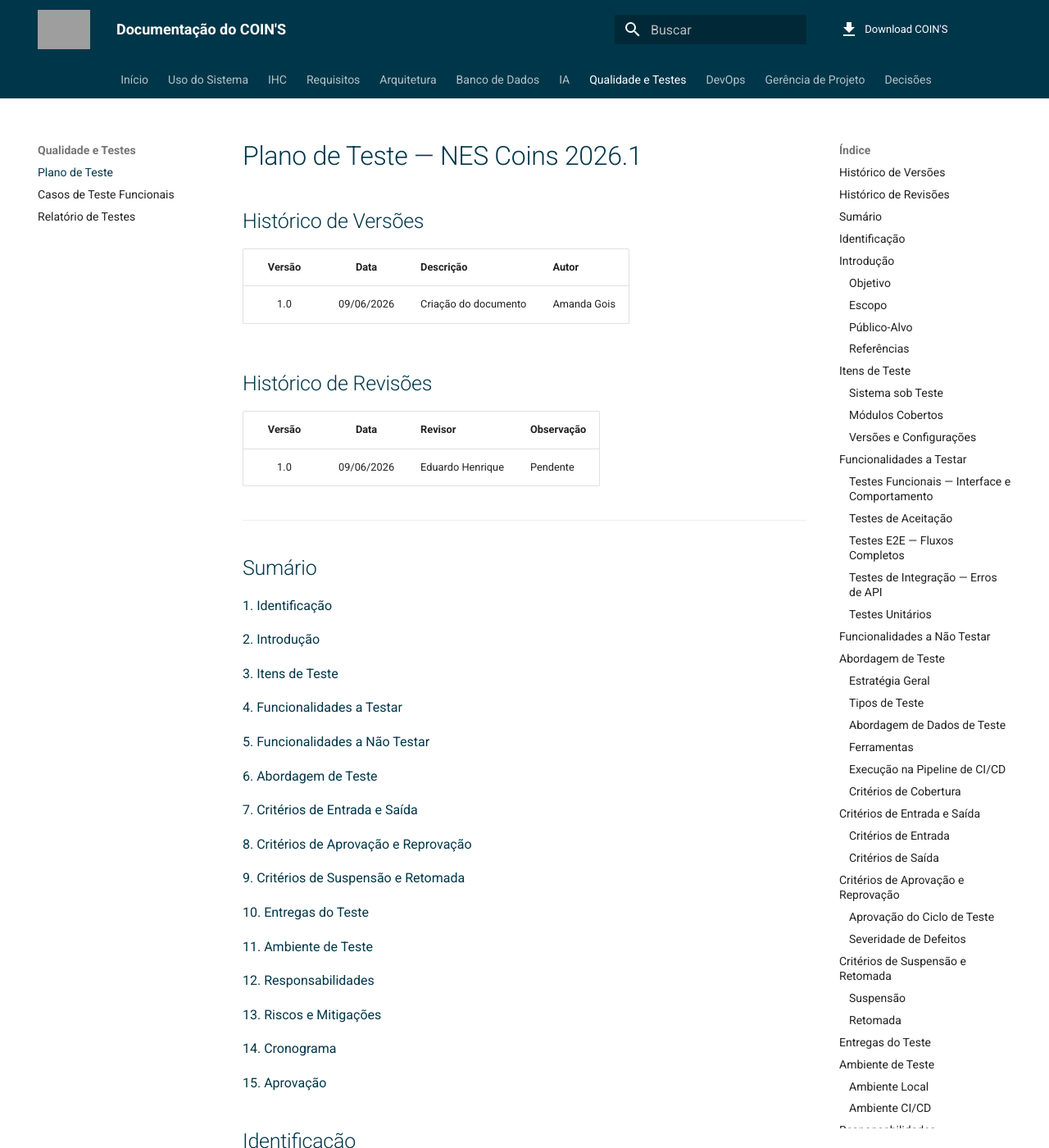
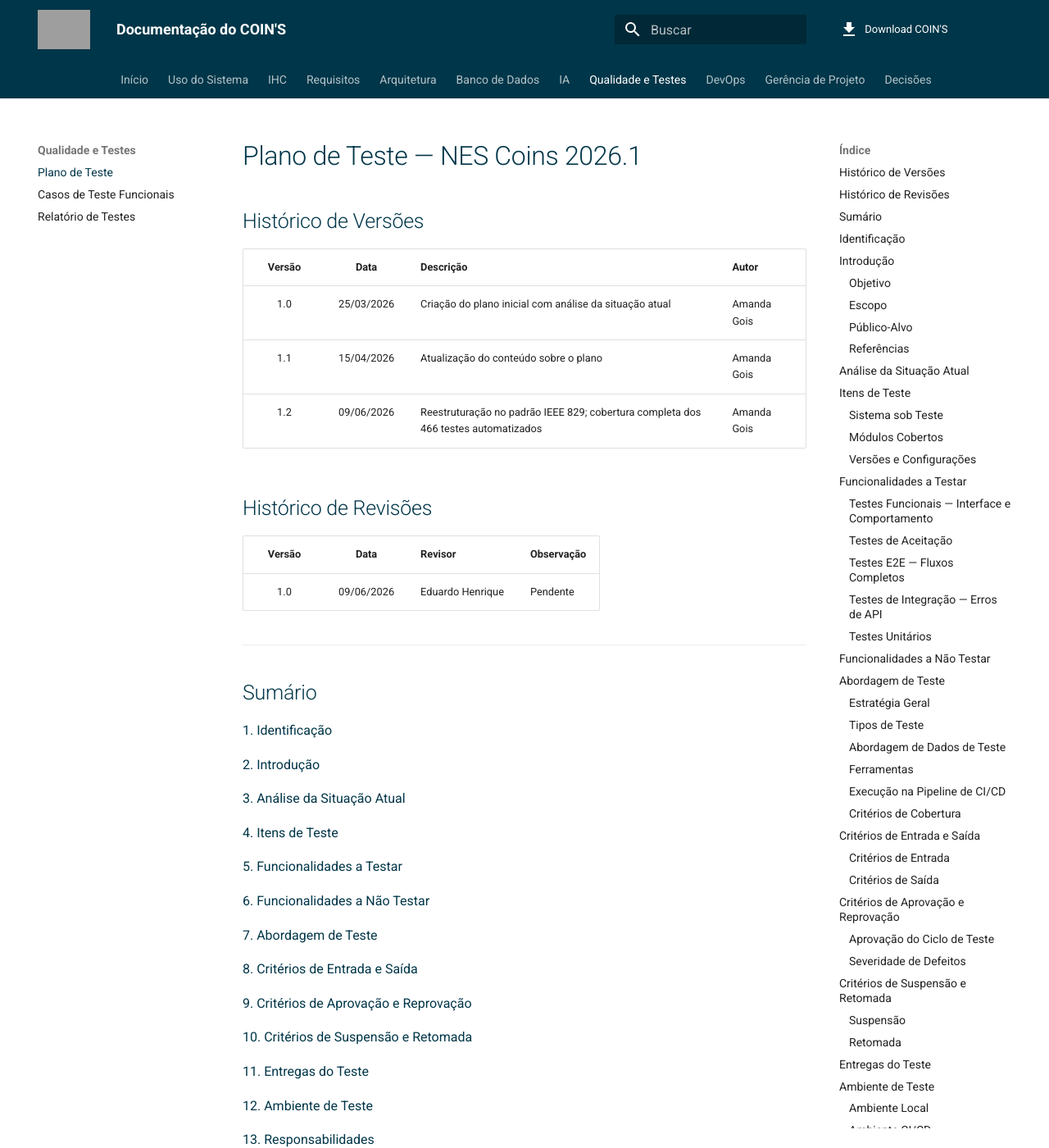
Before and after one commit to NES-Contabilidade-Integrada/doc-coins2026.1, an MkDocs documentation site: the page built from docs/qualidade-testes/plano-de-teste.md, in a window 1280 px wide and 1400 px high. Shown: the whole window at 82% size. Built offline with MkDocs 1.6.1 and Material for MkDocs 9.7.7, drawn with Linux system fonts in a browser that asks for light colours; comment, search, counter and statistics services are not loaded; some of the changed text lies outside the part shown; grey boxes are pictures that could not be loaded.

Commit message:
docs(plano-de-teste): incorpora conteúdo do plano original — análise situação atual, paths técnicos, rede/latência e histórico de versões
Co-Authored-By: Claude Sonnet 4.6 <noreply@anthropic.com>

```diff
--- a/docs/qualidade-testes/plano-de-teste.md
+++ b/docs/qualidade-testes/plano-de-teste.md
@@ -4,7 +4,9 @@
 
 | Versão | Data | Descrição | Autor |
 | :---: | :---: | :--- | :--- |
-| 1.0 | 09/06/2026 | Criação do documento | Amanda Gois |
+| 1.0 | 25/03/2026 | Criação do plano inicial com análise da situação atual | Amanda Gois |
+| 1.1 | 15/04/2026 | Atualização do conteúdo sobre o plano | Amanda Gois |
+| 1.2 | 09/06/2026 | Reestruturação no padrão IEEE 829; cobertura completa dos 466 testes automatizados | Amanda Gois |
 
 ## Histórico de Revisões
 
@@ -20,31 +22,33 @@
 
 [2. Introdução](#introdução)
 
-[3. Itens de Teste](#itens-de-teste)
+[3. Análise da Situação Atual](#análise-da-situação-atual)
 
-[4. Funcionalidades a Testar](#funcionalidades-a-testar)
+[4. Itens de Teste](#itens-de-teste)
 
-[5. Funcionalidades a Não Testar](#funcionalidades-a-não-testar)
+[5. Funcionalidades a Testar](#funcionalidades-a-testar)
 
-[6. Abordagem de Teste](#abordagem-de-teste)
+[6. Funcionalidades a Não Testar](#funcionalidades-a-não-testar)
 
-[7. Critérios de Entrada e Saída](#critérios-de-entrada-e-saída)
+[7. Abordagem de Teste](#abordagem-de-teste)
 
-[8. Critérios de Aprovação e Reprovação](#critérios-de-aprovação-e-reprovação)
+[8. Critérios de Entrada e Saída](#critérios-de-entrada-e-saída)
 
-[9. Critérios de Suspensão e Retomada](#critérios-de-suspensão-e-retomada)
+[9. Critérios de Aprovação e Reprovação](#critérios-de-aprovação-e-reprovação)
 
-[10. Entregas do Teste](#entregas-do-teste)
+[10. Critérios de Suspensão e Retomada](#critérios-de-suspensão-e-retomada)
 
-[11. Ambiente de Teste](#ambiente-de-teste)
+[11. Entregas do Teste](#entregas-do-teste)
 
-[12. Responsabilidades](#responsabilidades)
+[12. Ambiente de Teste](#ambiente-de-teste)
 
-[13. Riscos e Mitigações](#riscos-e-mitigações)
+[13. Responsabilidades](#responsabilidades)
 
-[14. Cronograma](#cronograma)
+[14. Riscos e Mitigações](#riscos-e-mitigações)
 
-[15. Aprovação](#aprovação)
+[15. Cronograma](#cronograma)
+
+[16. Aprovação](#aprovação)
 
 ## Identificação {#identificação}
 
@@ -78,6 +82,12 @@ O plano cobre todos os módulos funcionais da aplicação desktop (Electron + Vu
 - Playwright Testing Library Documentation
 - Jest Testing Framework Documentation
 - Código-fonte: `my-app/playwright/specs/` e `my-app/main/tests/`
+
+## Análise da Situação Atual {#análise-da-situação-atual}
+
+Antes da implementação da suite Playwright, a cobertura de testes do sistema era composta exclusivamente por testes unitários desenvolvidos com Jest. Esses testes validavam funções isoladas, cálculos e componentes do React, mas deixavam uma lacuna na validação de fluxos completos de usuário e na integração real entre o frontend (Renderer) e o backend (Main/Electron).
+
+A introdução do Playwright como ferramenta de automação de interface endereçou essa lacuna, viabilizando testes funcionais, de integração, de aceitação e E2E diretamente sobre o aplicativo Electron empacotado.
 
 ## Itens de Teste {#itens-de-teste}
 
@@ -190,6 +200,7 @@ Cobrem lógica de negócio, serviços e controllers do processo main.
 | Múltiplas empresas simultâneas | Fora do escopo desta versão |
 | Integração com sistemas externos | Não previsto para 2026.1 |
 | Testes de carga / performance | Sistema desktop mono-usuário |
+| Testes de rede e latência | Executável opera majoritariamente offline; chamadas locais tornam testes de latência de rede irrelevantes |
 | Testes de segurança (pentest) | Cobertos por processo separado |
 | Backup e restauração de banco | Fora do escopo desta iteração |
 
@@ -216,8 +227,10 @@ A estratégia adota a pirâmide de testes:
 ### Abordagem de Dados de Teste
 
 - **Fixtures JSON:** dados contábeis padronizados em `playwright/fixtures/`.
-- **Setup/Teardown:** cada suite cria e remove seus próprios lançamentos via `beforeAll`/`afterAll`.
+- **Setup/Teardown:** cada suite cria e remove seus próprios lançamentos via `beforeAll`/`afterAll` através do script `e2e/utils/app.fixture.ts`.
 - **Estado isolado:** testes não dependem de dados persistentes entre suites.
+- **Page Objects (`e2e/pages/`):** 7 classes que centralizam seletores da interface (ex: `JournalPage`, `CompanyPage`), permitindo atualizações de UI sem quebrar múltiplos testes.
+- **Funções globais (`e2e/utils/globalFunctions.ts`):** central de utilitários compartilhados por toda a suite.
 
 ### Ferramentas
 
```
